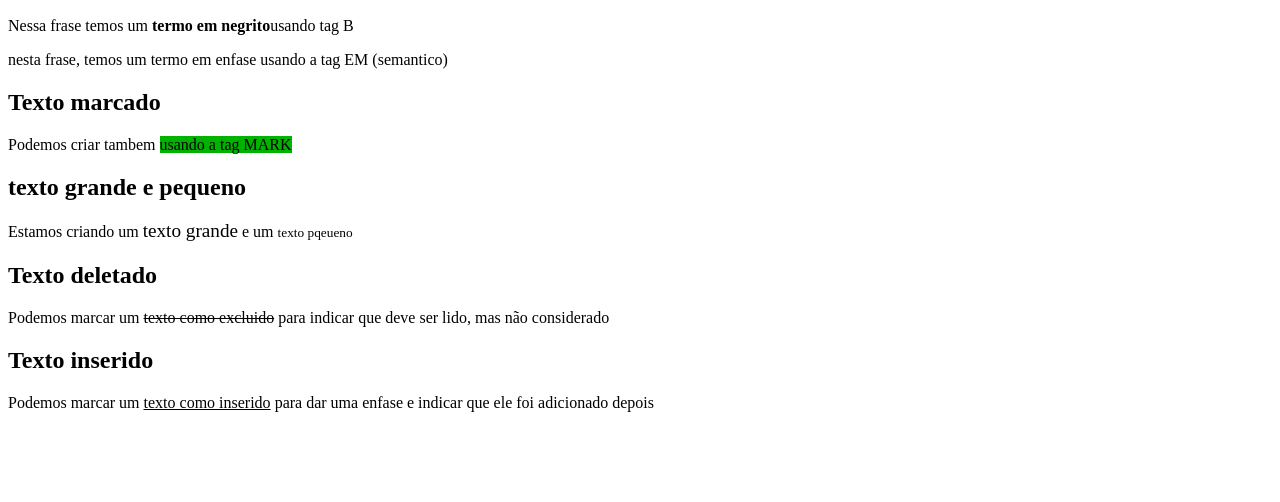
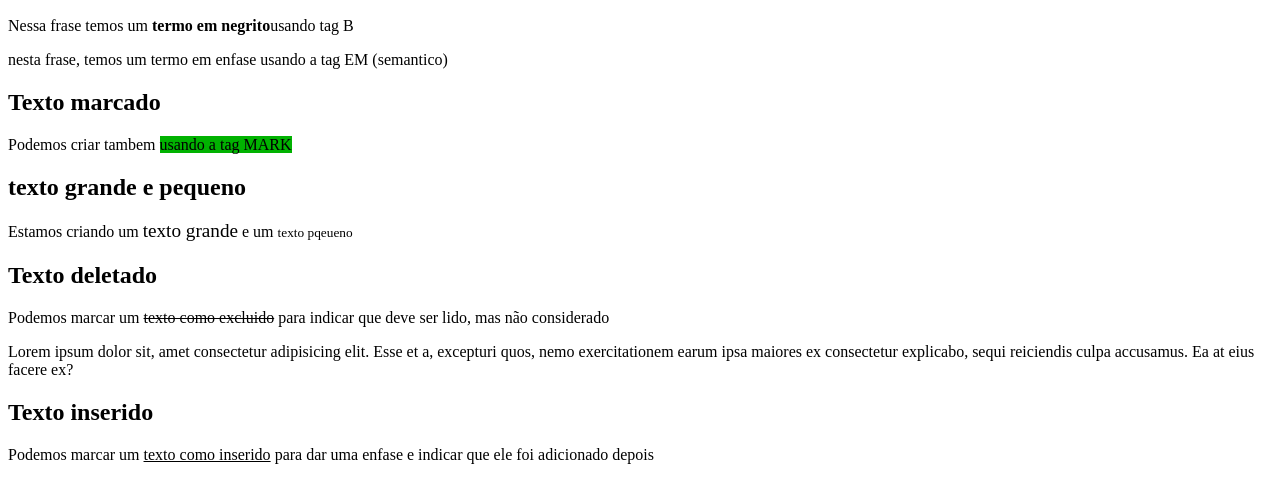
Before and after one commit to Mateussdn/HTML-e-CSS, a plain HTML site: page ex008/index.html in a window 1280 px wide. Shown: the part 110-612 px from the top of the page. Drawn offline with Linux system fonts and the light colour scheme.

Commit message:
Update index.html

```diff
--- a/ex008/index.html
+++ b/ex008/index.html
@@ -20,6 +20,8 @@
         para indicar que deve ser lido,
         mas não considerado
     </p>
+    <p>Lorem ipsum dolor sit, amet consectetur adipisicing elit. Esse et a, excepturi quos, nemo exercitationem
+        earum ipsa maiores ex consectetur explicabo, sequi reiciendis culpa accusamus. Ea at eius facere ex?</p>
     <h2>Texto inserido</h2>
     <p>Podemos marcar um <ins>texto como inserido</ins> para dar uma enfase e indicar
          que ele foi adicionado depois</p>
```
